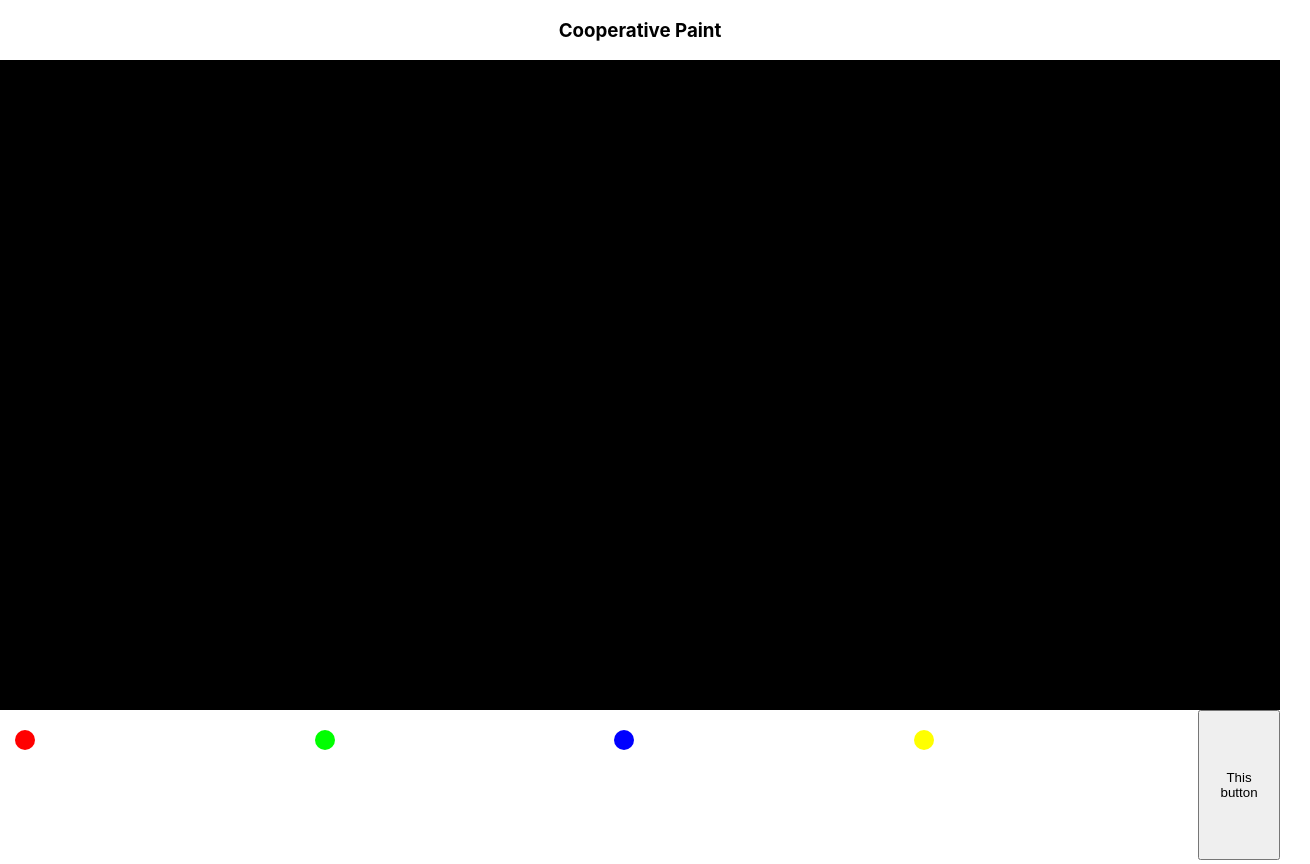
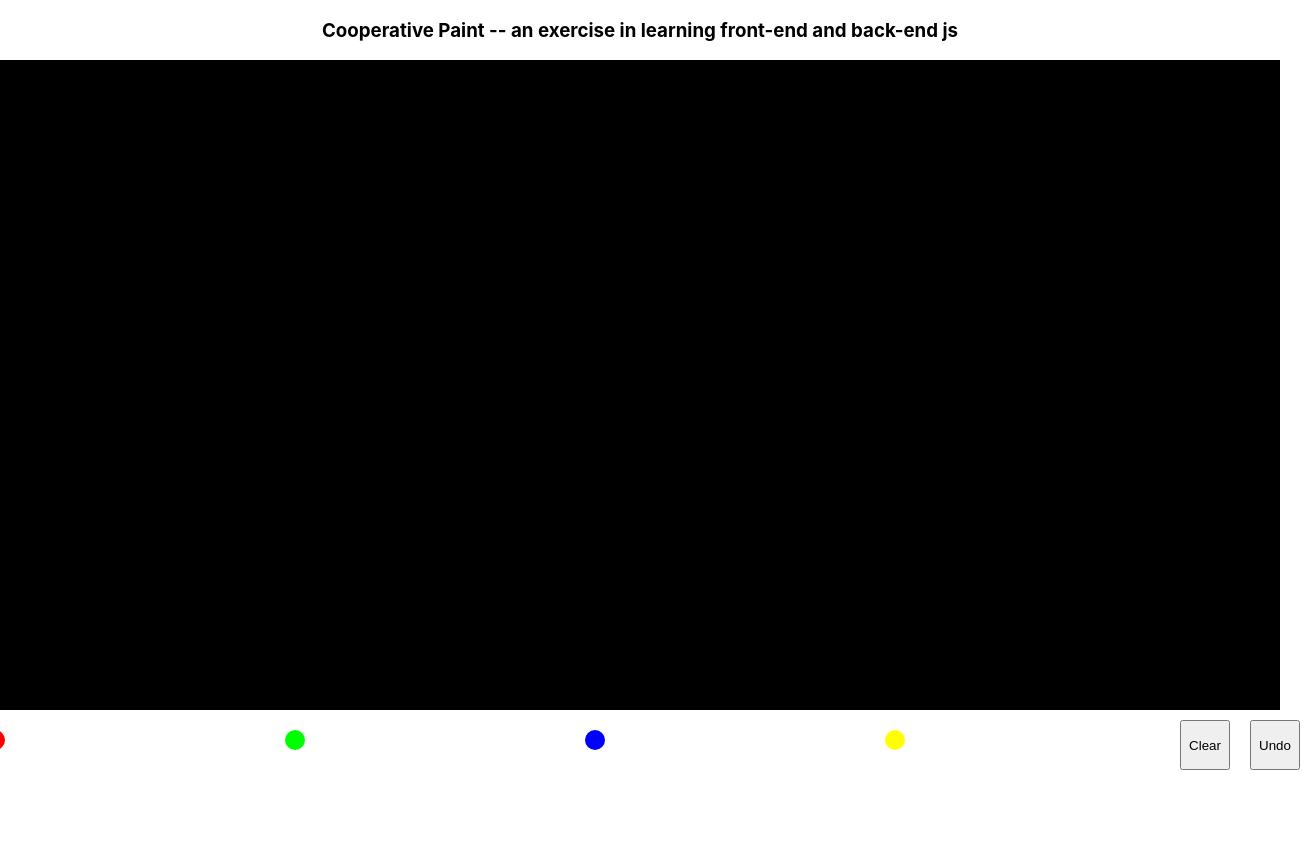
Before and after one commit to matthew-lam/draw-together-js, a React (Create React App) app: page / in a window 1280 px wide. Shown: the whole page, 1310 px wide, since content can reach past the window. Built offline with nearby package versions, Linux system fonts and the light colour scheme.

Commit message:
Added functional 'undo' and 'clear' features.

```diff
--- a/src/App.js
+++ b/src/App.js
@@ -10,14 +10,15 @@ class App extends Component {
   render() {
     return (
       <Fragment>
-        <h3 style={{ textAlign: 'center' }}>Cooperative Paint</h3>
+        <h3 style={{ textAlign: 'center' }}>Cooperative Paint -- an exercise in learning front-end and back-end js</h3>
         <div className="main">
           <Canvas />
-
         </div>
       </Fragment>
     );
   }
+
+
 }
 
 export default App;
--- /dev/null
+++ b/src/actionbutton.js
@@ -0,0 +1,18 @@
+import React, { Component } from 'react';
+
+class ActionButton extends React.Component {
+
+	// Generic button component that can be used to change state of parent components / call methods when clicked.
+
+	doAction = () => {
+		this.props.callbackFromParent();
+	}
+
+	render() {
+		return(
+			<button onClick = {this.doAction} style={{height: 50 + 'px', width: 50 + 'px', margin: 10 + 'px'}}> {this.props.buttonName} </button>
+		);
+	}
+}
+
+export default ActionButton;
--- a/src/canvas.js
+++ b/src/canvas.js
@@ -1,5 +1,6 @@
 import React, { Component } from 'react';
 import ColorPalette from './colorpalette';
+import ActionButton from './actionbutton';
 
 // Based off of Pusher's tutorial
 
@@ -9,6 +10,7 @@ class Canvas extends React.Component {
   isPainting = false;
   previousPosition = {offsetX : 0, offsetY : 0};
   lines = [];
+  strokes = [];
 
   constructor(props) {
     super(props);
@@ -25,6 +27,14 @@ class Canvas extends React.Component {
     this.setState({ setLineColor: lineColor });
   }
 
+  clearCanvasCallback = () => {
+    this.hardClearCanvas();
+  }
+
+  undoCanvasCallback = () => {
+    this.undoStroke();
+  }
+
   onMouseDown({nativeEvent}) {
     const {offsetX, offsetY} = nativeEvent;
     this.isPainting = true;
@@ -32,67 +42,82 @@ class Canvas extends React.Component {
   }
 
   onMouseMove({nativeEvent}) {
+    // Records mouse movement and stores it as an object with properties denoting the start and end position of incremental mouse movements.
+    // The lines array stores all the mouse movements and is not the whole line itself. Stroke array is used to store the whole line drawn by user.
     if (this.isPainting) {
       const {offsetX, offsetY} = nativeEvent;
       const offsetPositions = {offsetX, offsetY};
       // Setting the start and stop position.
       const positionData = {
         start: { ...this.previousPosition},
-        end: { ...offsetPositions}, // Figure out if this is necessary, instead of just putting nativeEvent or offsetPositions.
+        end: { ...offsetPositions},
       };
-      // Adding line position to an array.
       this.lines = this.lines.concat(positionData);
-      this.paint(this.previousPosition, offsetPositions);
+      this.paint(this.previousPosition, offsetPositions, this.state.setLineColor);
     }
   }
 
   endPaintEvent() {
-    // Fail-safe check.
+    // Fail-safe check -- checks if mouse is still pressed down and user is still painting.
     if (this.isPainting) {
       this.isPainting = false;
+
+      // Each user stroke is contained in an array for editing purposes (undo, clear, etc.).
+      this.strokes.push(this.lines);
+      this.lines = [];
     }
   }
 
-  paint(startPosition, endPosition) {
+  paint(startPosition, endPosition, lineColor) {
+    const { offsetX: x, offsetY: y} = startPosition;
     const { offsetX, offsetY } = endPosition;
-    const { offsetX: x, offsetY: y} = startPosition;
 
     this.ctx.beginPath();
     if(this.state.setLineColor == null){
       this.state.setLineColor = '#FFFF00';
     }
-    this.ctx.strokeStyle = this.state.setLineColor;
+    this.ctx.strokeStyle = lineColor;
     this.ctx.moveTo(x, y);
     this.ctx.lineTo(offsetX, offsetY);
     this.ctx.stroke();
     this.previousPosition = { offsetX, offsetY };
+  }
 
+  undoStroke(){
+    this.strokes.pop();
+
+    this.softClearCanvas();
+
+    for(var i = 0; i < this.strokes.length; i++){
+      for(var j = 0; j < this.strokes[i].length; j++){
+        this.paint(this.strokes[i][j].start, this.strokes[i][j].end, this.state.lineColor);
+      }
+    }
+  }
+
+  softClearCanvas(){
+    // Used for undo.
+    // Clears canvas to be ready for undo-ing last stroke.
+    this.ctx.clearRect(0, 0, this.canvas.width, this.canvas.height);
+    this.lines = [];
+  }
+
+  hardClearCanvas(){
+    // Used for clearing canvas.
+    // Clears canvas and all associated strokes inputted by users.
+    this.ctx.clearRect(0, 0, this.canvas.width, this.canvas.height);
+    this.lines = [];
+    this.strokes = [];
   }
 
   componentDidMount() {
-    // Setting up canvas element properties.
-    // Canvas is instantiated through a tag in the render function.
+    // Setting up canvas properties.
     this.canvas.width = window.innerWidth;
     this.canvas.height = window.innerHeight - 150;
     this.ctx = this.canvas.getContext('2d');
     this.ctx.lineJoin = 'round';
     this.ctx.lineCap = 'round';
     this.ctx.lineWidth = 5;
-
-    var canvasElement = document.createElement("canvasDOM");
-    document.body.appendChild(canvasElement);
-    // Apparently Canvas isn't added into DOM tree?????????
-  }
-
-  clearCanvas(){
-    this.canvasCtx = document.getElementById(this.canvas);
-    var all = document.getElementsByTagName("*");
-    //alert(this.canvasCtx);
-
-    for(var i = 0, max = all.length; i < max; i++){
-      alert(all[i]);
-    }
-
   }
 
   render () {
@@ -116,9 +141,8 @@ class Canvas extends React.Component {
         <ColorPalette callbackFromParent = {this.colorCallback} lineColor='#00FF00' circleX={25} circleY={30}/>
         <ColorPalette callbackFromParent = {this.colorCallback} lineColor='#0000FF' circleX={25} circleY={30}/>
         <ColorPalette callbackFromParent = {this.colorCallback} lineColor='#FFFF00' circleX={25} circleY={30}/>
-
-        <button onClick = {this.clearCanvas()}> This button </button>
-
+        <ActionButton callbackFromParent = {this.clearCanvasCallback} buttonName='Clear'/>
+        <ActionButton callbackFromParent = {this.undoCanvasCallback} buttonName ='Undo'/>
       </div>
 
       </div>
@@ -128,9 +152,6 @@ class Canvas extends React.Component {
 }
 
 // Extend functionality to add:
-// Color palette
-// Clear button
-// Undo button
 // Server-side & cooperative drawing
 
 export default Canvas;
```
